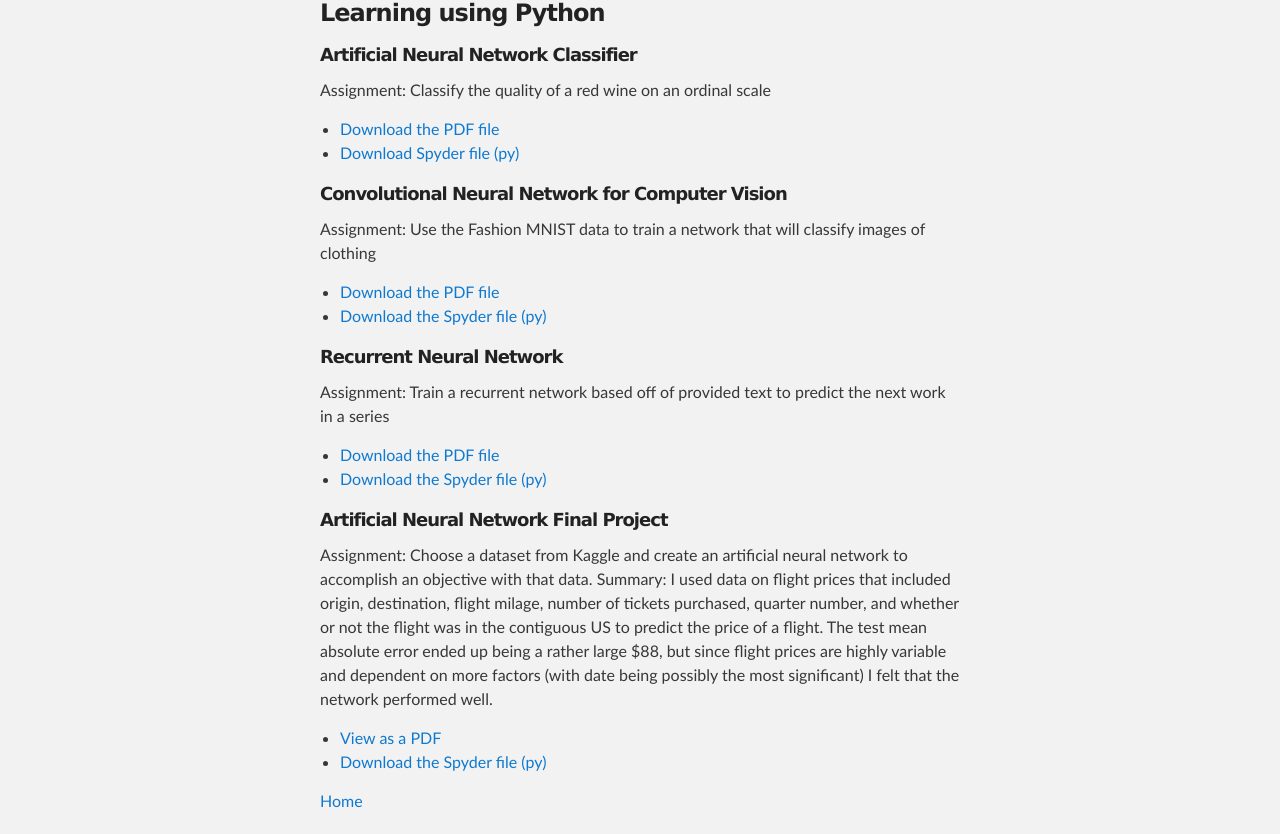
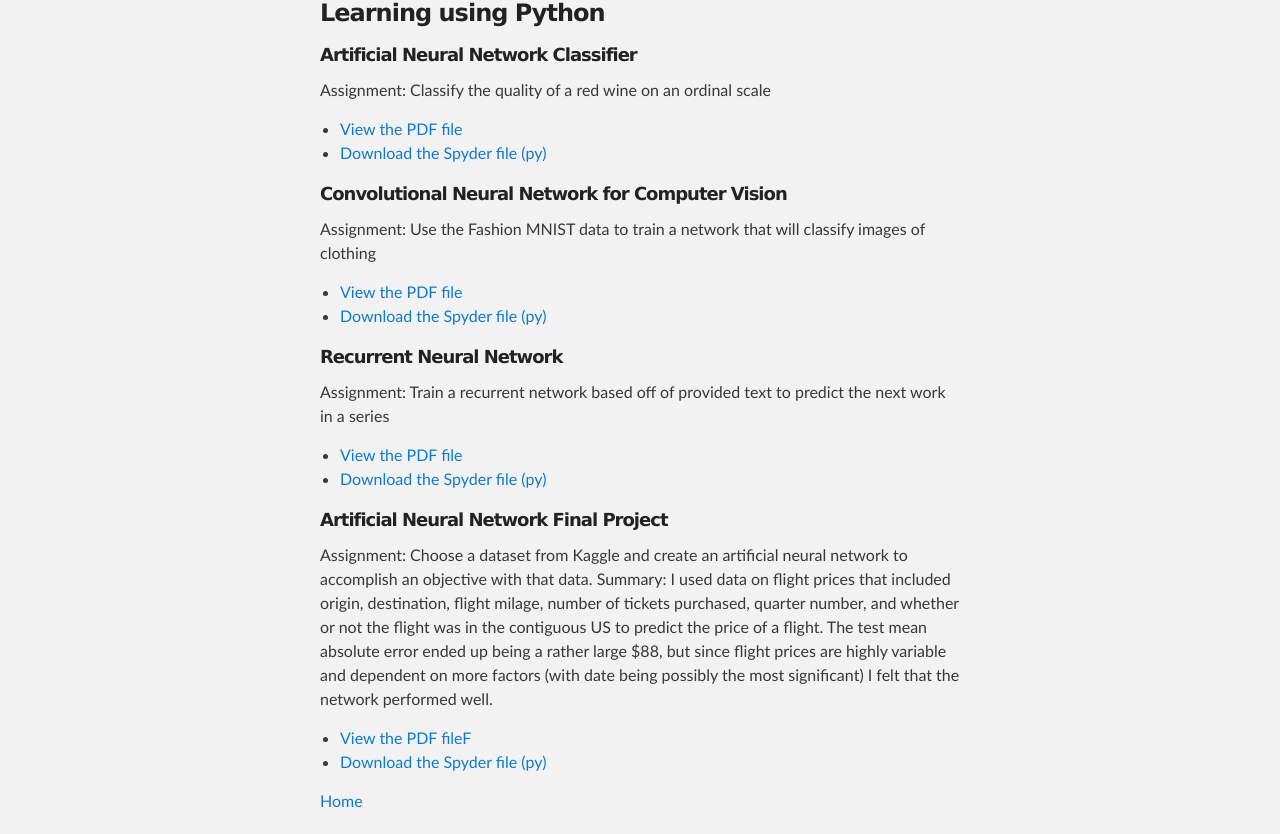
Before and after one commit to Cherylngo/cherylngo.github.io, a Jekyll site: the page built from AI/index.md, in a window 1280 px wide. Shown: the part 405-1239 px from the top of the page. Built offline with Jekyll 4.4.1, drawn with Linux system fonts in a browser that asks for light colours; our own code applies the rules of GitHub Pages for plain Markdown files.

Commit message:
Update index.md

```diff
--- a/AI/index.md
+++ b/AI/index.md
@@ -9,23 +9,23 @@ description: Fall 2019
 
 ##### Artificial Neural Network Classifier
 Assignment: Classify the quality of a red wine on an ordinal scale
-- [Download the PDF file](CategoricalANNWriteup.pdf)
-- [Download Spyder file (py)](CategoricalANN.py)
+- [View the PDF file](CategoricalANNWriteup.pdf)
+- [Download the Spyder file (py)](CategoricalANN.py)
 
 ##### Convolutional Neural Network for Computer Vision
 Assignment: Use the Fashion MNIST data to train a network that will classify images of clothing
-- [Download the PDF file](ConvNetWriteup.pdf)
+- [View the PDF file](ConvNetWriteup.pdf)
 - [Download the Spyder file (py)](ConvNet.py)
 
 ##### Recurrent Neural Network
 Assignment: Train a recurrent network based off of provided text to predict the next work in a series
-- [Download the PDF file](RNNWriteup.pdf)
+- [View the PDF file](RNNWriteup.pdf)
 - [Download the Spyder file (py)](RNN.py)
 
 ##### Artificial Neural Network Final Project
 Assignment: Choose a dataset from Kaggle and create an artificial neural network to accomplish an objective with that data.
 Summary: I used data on flight prices that included origin, destination, flight milage, number of tickets purchased, quarter number, and whether or not the flight was in the contiguous US to predict the price of a flight.  The test mean absolute error ended up being a rather large $88, but since flight prices are highly variable and dependent on more factors (with date being possibly the most significant) I felt that the network performed well.
-- [View as a PDF](FinalProjectWriteup.pdf)
+- [View the PDF fileF](FinalProjectWriteup.pdf)
 - [Download the Spyder file (py)](FinalProject.py)
 
 [Home](https://cherylngo.github.io/)
```
